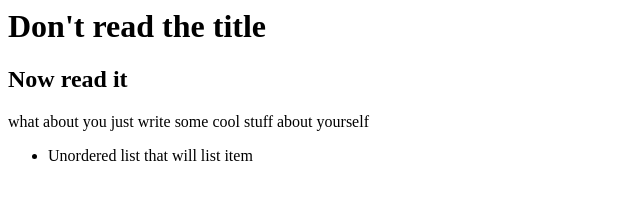
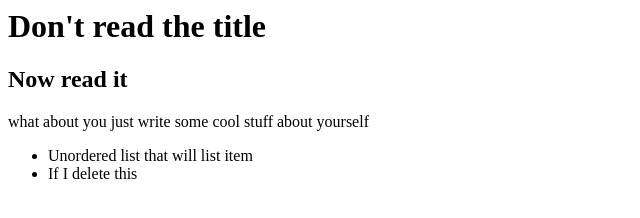
Before and after one commit to RonaldChao/hack101lesson1, a plain HTML site: page index.html in a window 1280 px wide. Shown: the whole page, without its empty margins (0-640 px from the left). Drawn offline with Linux system fonts and the light colour scheme.

Commit message:
added another thing

```diff
--- a/index.html
+++ b/index.html
@@ -12,6 +12,7 @@
 
 		<ul>
 			<li>Unordered list that will list item</li>
+			<li>If I delete this</li>
 		</ul>
 
 	</body>
```
